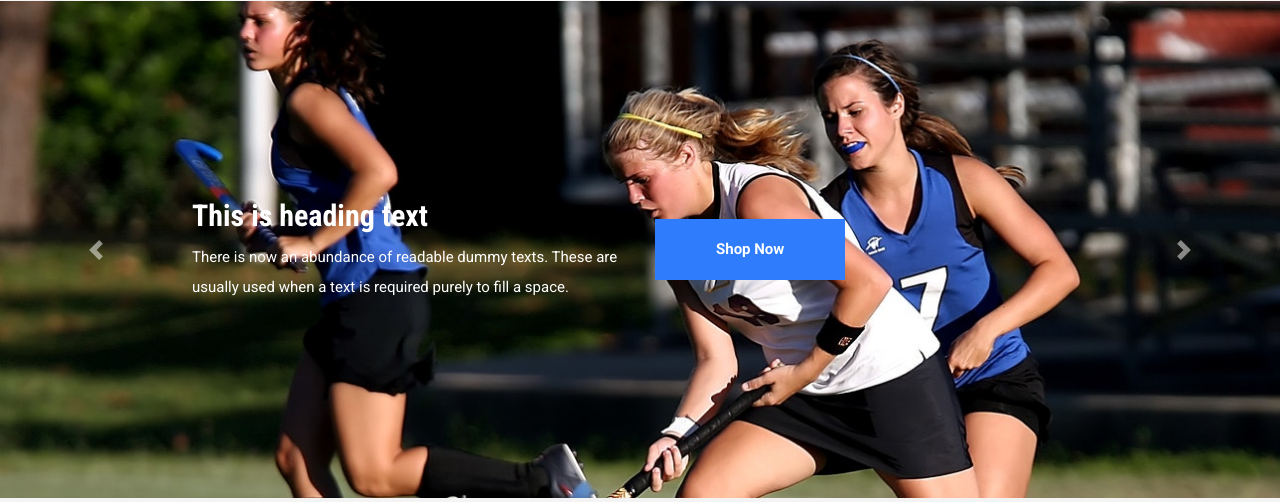
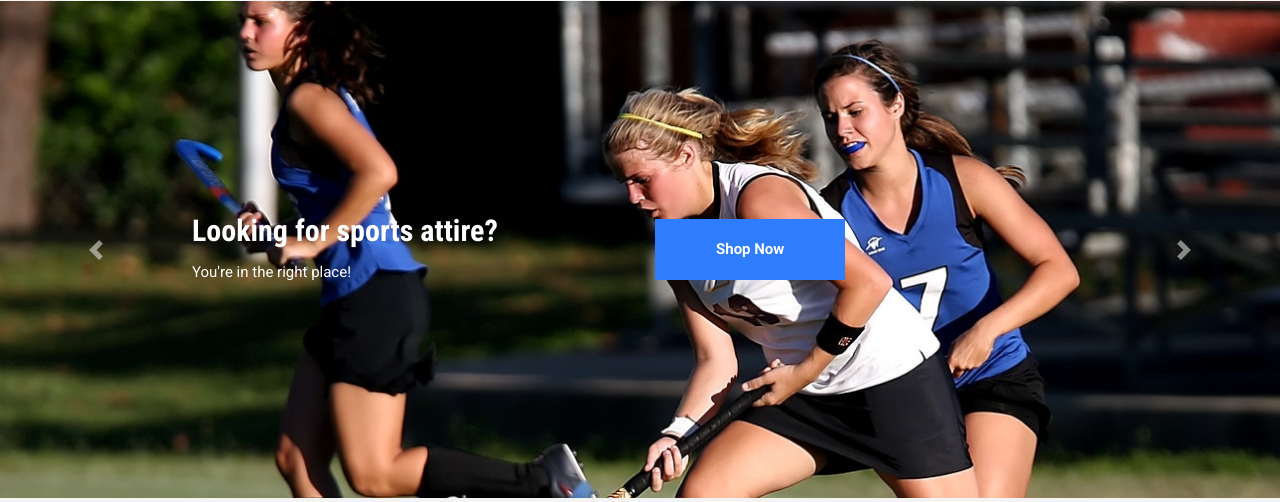
Before and after one commit to newtonkiragu/zohari, a Django app: page / in a window 1280 px wide. Shown: the part 1354-1856 px from the top of the page. Run offline with Django 3.2, Linux system fonts and the light colour scheme; data comes from the database, SQL or seed files in the repository; some libraries are stand-ins or nearby versions.

```diff
--- a/shop/templates/product/index.html
+++ b/shop/templates/product/index.html
@@ -142,10 +142,8 @@
           <div class="row align-items-center">
 
             <div class="col-md-6">
-              <h2 class="wow fadeInUp white" data-wow-duration="1s">This is heading text</h2>
-              <p class="wow fadeInUp white" data-wow-duration="2s">There is now an abundance of readable dummy texts.
-                These
-                are usually used when a text is required purely to fill a space. </p>
+              <h2 class="wow fadeInUp white" data-wow-duration="1s">Looking for sports attire?</h2>
+              <p class="wow fadeInUp white" data-wow-duration="2s">You're in the right place!</p>
             </div>
             <div class="col-md-6 wow slideInLeft" data-wow-duration="2s">
               <a href="{% url 'product-list' %}" class="btn_1">shop now</a>
--- a/shop/views.py
+++ b/shop/views.py
@@ -107,7 +107,7 @@ class SignUpView(View):
         if form.is_valid():
 
             user = form.save(commit=False)
-            user.is_active = False # Deactivate account till it is confirmed
+            user.is_active = True # Deactivate account till it is confirmed. Set to True for now, default should be false
             user.save()
 
             current_site = get_current_site(request)
```
